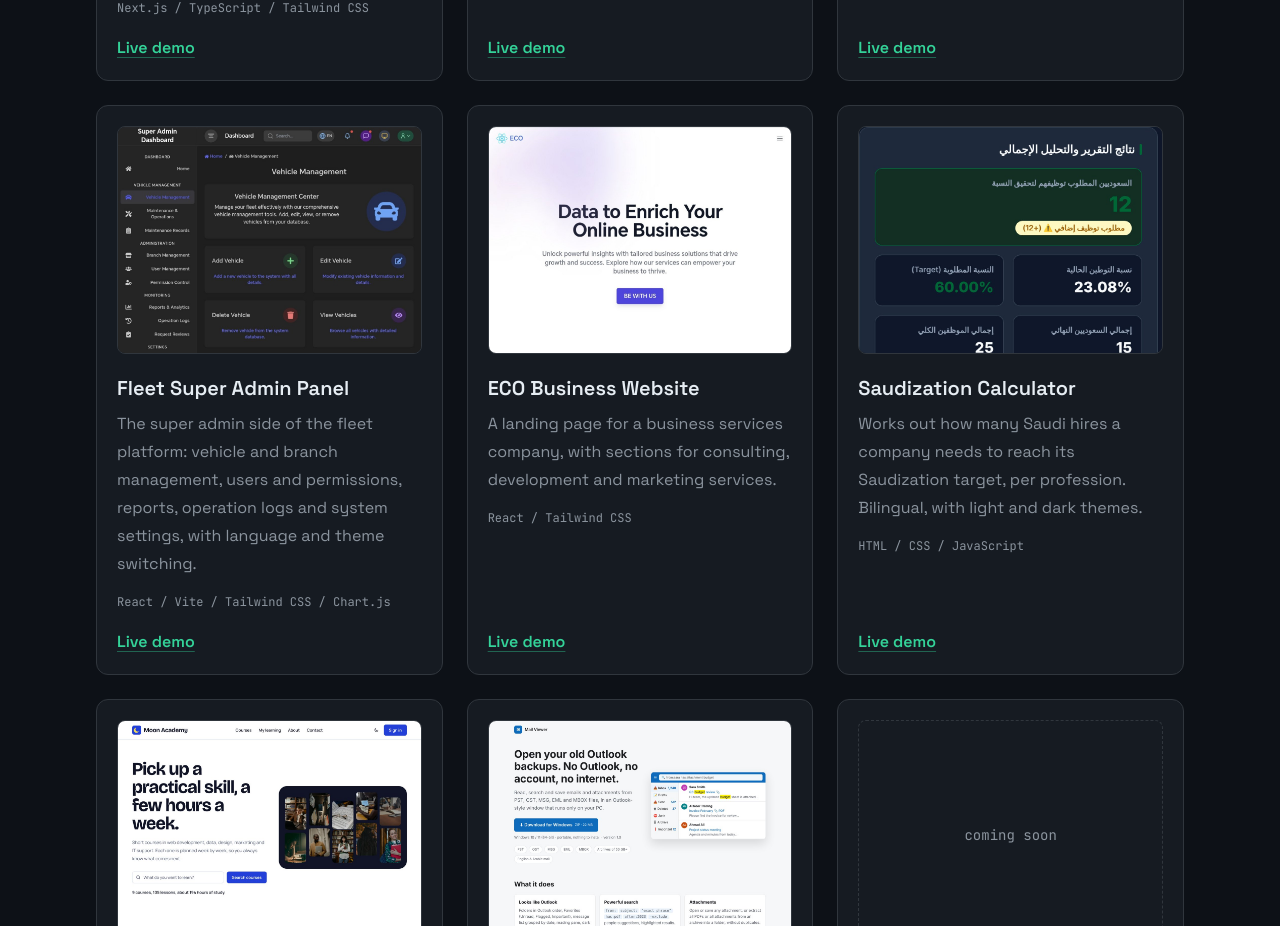
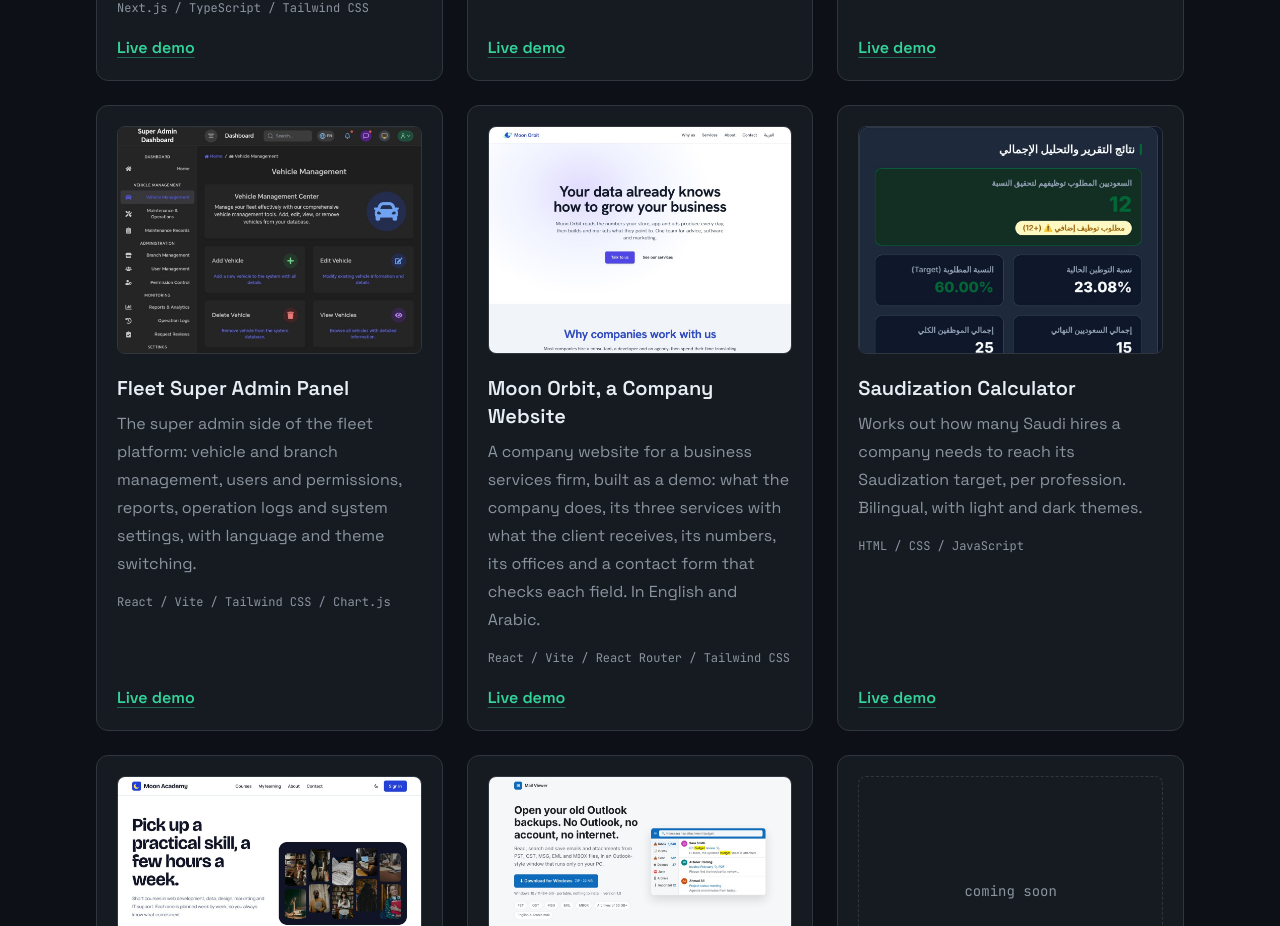
Before and after one commit to Mu21stafa23/personal-website, a Next.js app: page / in a window 1280 px wide. Shown: the part 6080-7006 px from the top of the page. Built offline with nearby package versions, Linux system fonts and the light colour scheme.

Commit message:
Replace the ECO card with Moon Orbit
The ECO company website was improved and renamed Moon Orbit. New name,
description, stack, picture and demo link.

Co-Authored-By: Claude Opus 5.5 <noreply@anthropic.com>
Claude-Session: https://claude.ai/code/session_01TkRPnwSefusrgepjoER5a5

```diff
--- a/app/components/Projects.tsx
+++ b/app/components/Projects.tsx
@@ -81,12 +81,12 @@ const projects: Project[] = [
     demo: 'https://dash-os.netlify.app',
   },
   {
-    name: 'ECO Business Website',
+    name: 'Moon Orbit, a Company Website',
     description:
-      'A landing page for a business services company, with sections for consulting, development and marketing services.',
-    stack: ['React', 'Tailwind CSS'],
-    image: '/projects/eco-landing.jpg',
-    demo: 'https://componey-reactjs.netlify.app',
+      'A company website for a business services firm, built as a demo: what the company does, its three services with what the client receives, its numbers, its offices and a contact form that checks each field. In English and Arabic.',
+    stack: ['React', 'Vite', 'React Router', 'Tailwind CSS'],
+    image: '/projects/moon-orbit.jpg',
+    demo: 'https://moon-orbit-sa.vercel.app',
   },
   {
     name: 'Saudization Calculator',
```
Also changed, not shown: public/projects/eco-landing.jpg (deleted), public/projects/moon-orbit.jpg (added).
